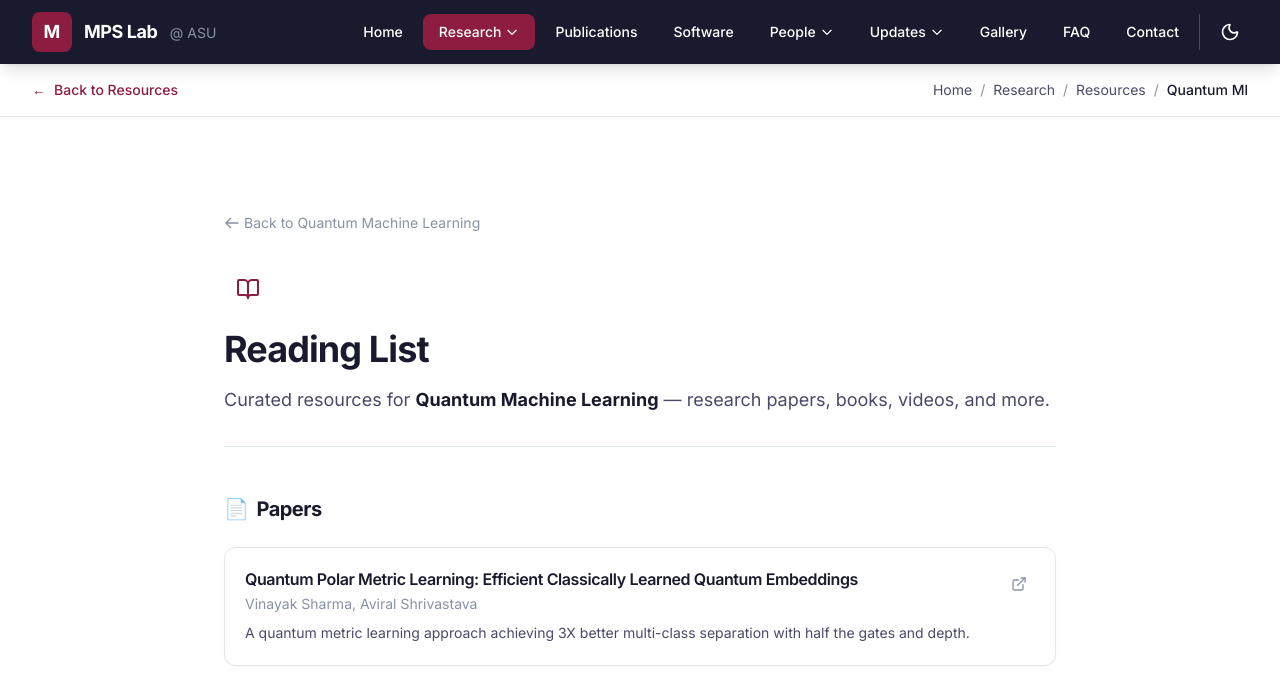
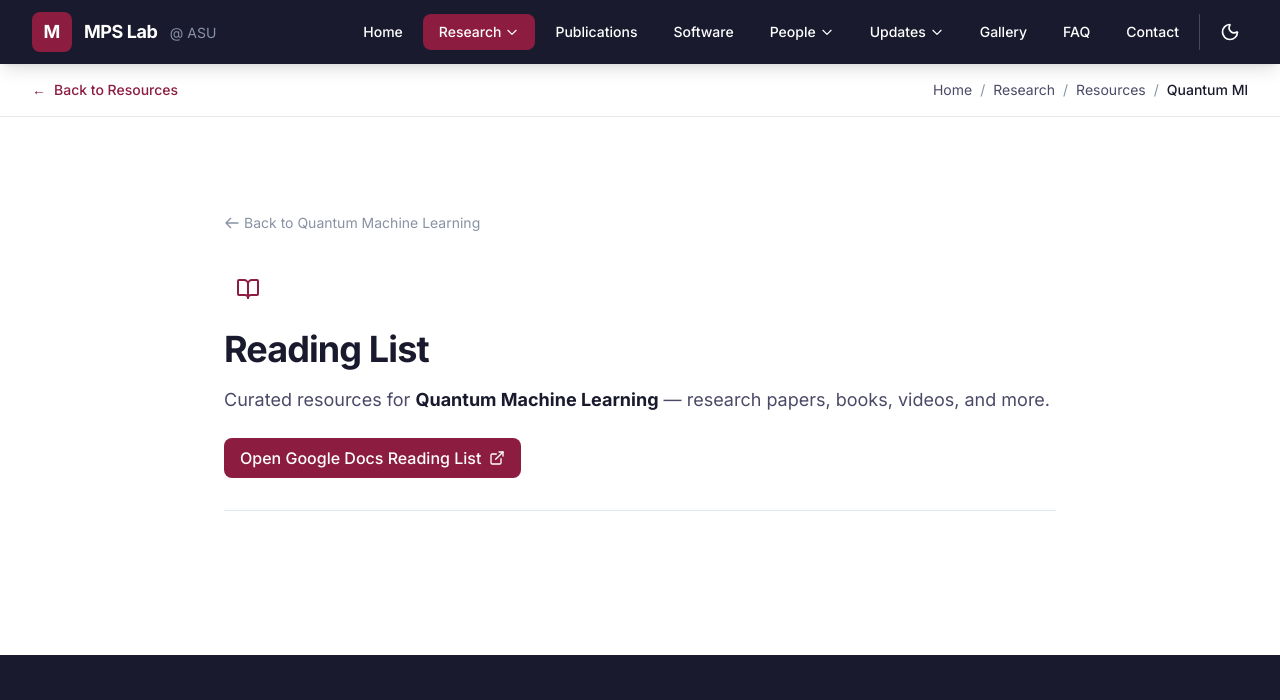
Before and after one commit to MPSLab-ASU/MPSLab-ASU.github.io, an Astro site: page /research/resources/quantum-ml in a window 1280 px wide. Shown: the top 700 px of the page. Built offline with nearby package versions, Linux system fonts and the light colour scheme; Astro itself is replaced by a stand-in of ours.

Commit message:
feat: Update resources schema to include readingListUrl; enhance resource handling in research pages

```diff
--- a/src/content/config.ts
+++ b/src/content/config.ts
@@ -65,9 +65,12 @@ const research = defineCollection({
 
 const resources = defineCollection({
   type: "content",
-  schema: z.object({
+  schema: z
+    .object({
       researchArea: z.string(),
-    resources: z.array(
+      readingListUrl: z.string().optional(),
+      resources: z
+        .array(
           z.object({
             title: z.string(),
             type: z.enum([
@@ -82,7 +85,21 @@ const resources = defineCollection({
             authors: z.string().optional(),
             description: z.string().optional(),
           }),
-    ),
+        )
+        .optional(),
+    })
+    .superRefine((data, ctx) => {
+      const hasReadingListUrl = Boolean(data.readingListUrl);
+      const hasResources = Boolean(data.resources?.length);
+
+      if (hasReadingListUrl === hasResources) {
+        ctx.addIssue({
+          code: z.ZodIssueCode.custom,
+          message:
+            "Provide exactly one of readingListUrl or resources (mutually exclusive).",
+          path: ["readingListUrl"],
+        });
+      }
     }),
 });
 
--- a/src/content/resources/quantum-ml.md
+++ b/src/content/resources/quantum-ml.md
@@ -1,11 +1,8 @@
 ---
 researchArea: "Quantum Machine Learning"
-resources:
-  - title: "Quantum Polar Metric Learning: Efficient Classically Learned Quantum Embeddings"
-    type: "Paper"
-    url: "https://mpslab-asu.github.io/publications/papers/Sharma2023Arxiv.pdf"
-    authors: "Vinayak Sharma, Aviral Shrivastava"
-    description: "A quantum metric learning approach achieving 3X better multi-class separation with half the gates and depth."
+readingListUrl: "https://docs.google.com/document/d/1pluLDoxEXUVsKBt4dNi0-0i_b4a_1vLP7-xyrzLLWUg/edit?tab=t.0#heading=h.9xb2p2t2oo1l"
 ---
 
+# Quantum Machine Learning Reading List
+
 Curated resources for Quantum Machine Learning research.
--- a/src/pages/research/[...slug].astro
+++ b/src/pages/research/[...slug].astro
@@ -89,9 +89,16 @@ const relatedPublications = parsedBib
 
 // Check if resources exist for this research area
 const allResources = await getCollection("resources");
-const hasResources = allResources.some(
-  (r) => r.data.researchArea === entry.data.title,
+const resourceEntry = allResources.find(
+  (r) => r.slug === entry.slug || r.data.researchArea === entry.data.title,
 );
+const readingListUrl = resourceEntry?.data.readingListUrl;
+const hasResourceFile = fs.existsSync(
+  path.join(process.cwd(), "src/content/resources", `${entry.slug}.md`),
+);
+const hasResources = Boolean(resourceEntry) || hasResourceFile;
+const readingListHref = readingListUrl ?? `/research/resources/${entry.slug}`;
+const isExternalReadingList = Boolean(readingListUrl);
 ---
 
 <Layout title={entry.data.title}>
@@ -168,7 +175,9 @@ const hasResources = allResources.some(
         hasResources && (
           <div class="mb-10 flex flex-wrap gap-3">
             <a
-              href={`/research/resources/${entry.slug}`}
+              href={readingListHref}
+              target={isExternalReadingList ? "_blank" : undefined}
+              rel={isExternalReadingList ? "noopener noreferrer" : undefined}
               class="inline-flex items-center gap-2 px-4 py-2.5 rounded-lg bg-primary/10 text-primary hover:bg-primary/20 font-medium text-sm transition-all"
             >
               <svg
--- a/src/pages/research/resources/[...slug].astro
+++ b/src/pages/research/resources/[...slug].astro
@@ -18,9 +18,11 @@ const { entry } = Astro.props;
 // Find the matching resources file for this research area
 const allResources = await getCollection("resources");
 const resourceEntry = allResources.find(
-    (r) => r.data.researchArea === entry.data.title,
+    (r) => r.slug === entry.slug || r.data.researchArea === entry.data.title,
 );
+const readingListUrl = resourceEntry?.data.readingListUrl;
 const items = resourceEntry?.data.resources ?? [];
+const showReadingListUrl = Boolean(readingListUrl);
 
 // Group by type
 const resourceTypes = [
@@ -90,10 +92,25 @@ const typeIcons: Record<string, string> = {
                         >{entry.data.title}</strong
                     > — research papers, books, videos, and more.
                 </p>
+                {
+                    showReadingListUrl && (
+                        <div class="mt-6">
+                            <a
+                                href={readingListUrl}
+                                target="_blank"
+                                rel="noopener noreferrer"
+                                class="inline-flex items-center gap-2 px-4 py-2 rounded-lg bg-primary text-white font-medium hover:bg-primary-hover transition-colors"
+                            >
+                                Open Google Docs Reading List
+                                <ExternalLink className="w-4 h-4" />
+                            </a>
+                        </div>
+                    )
+                }
             </header>
 
             {
-                grouped.length === 0 ? (
+                grouped.length === 0 && !showReadingListUrl ? (
                     <div class="text-center py-16">
                         <BookOpen className="w-12 h-12 mx-auto text-text-muted opacity-50 mb-4" />
                         <p class="text-text-muted text-lg">
@@ -103,7 +120,7 @@ const typeIcons: Record<string, string> = {
                             Check back soon for curated reading materials.
                         </p>
                     </div>
-                ) : (
+                ) : !showReadingListUrl ? (
                     <div class="space-y-12">
                         {grouped.map((group) => (
                             <div>
@@ -165,7 +182,7 @@ const typeIcons: Record<string, string> = {
                             </div>
                         ))}
                     </div>
-                )
+                ) : null
             }
         </div>
     </section>
```
Lines whose indentation alone changed are shown as unchanged.
